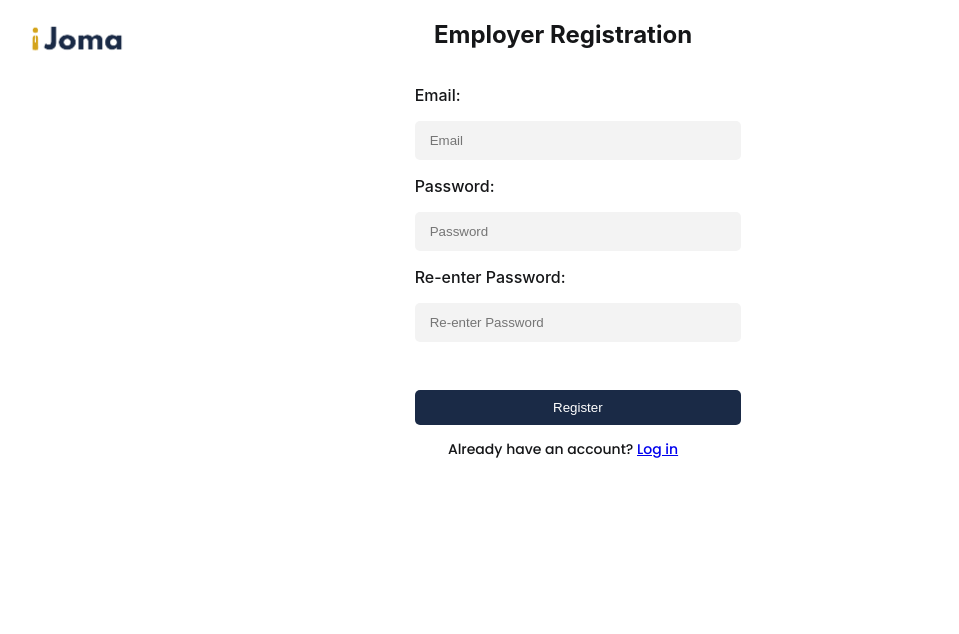
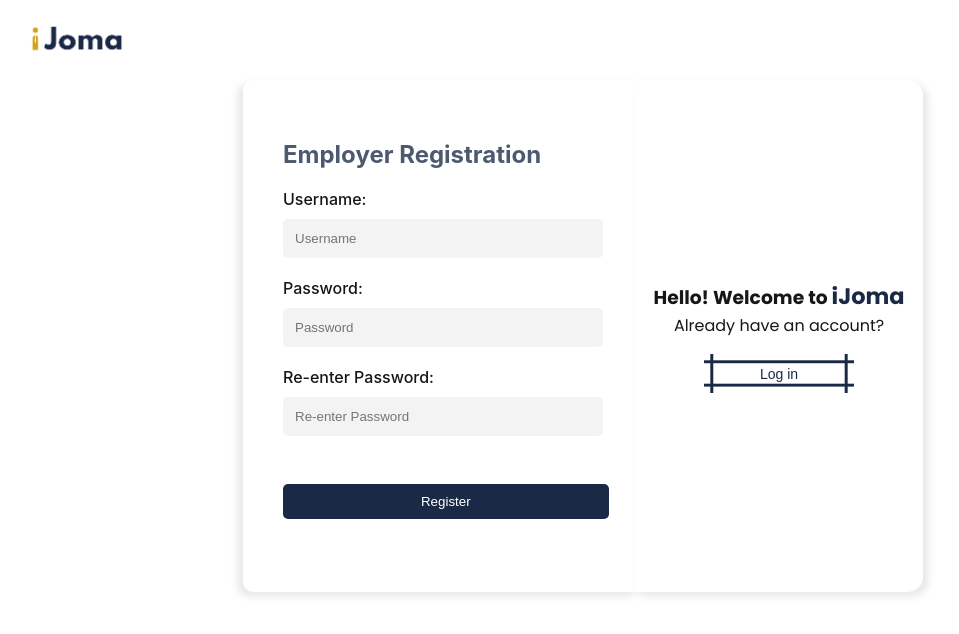
Before and after one commit to iJomaCoding/ijomaa, a React (Vite) app: page /employer in a window 1280 px wide. Shown: the top 634 px of the page, without its empty margins (77-1036 px from the left). Built offline with nearby package versions, Linux system fonts and the light colour scheme; the HTML template or start-up script is replaced by a standard one.

Commit message:
Updated some styles

```diff
--- a/src/components/Hero/Footer.jsx
+++ b/src/components/Hero/Footer.jsx
@@ -1,12 +1,13 @@
 import React from "react";
 import styles from "./Footer.module.css";
+import ijomalogo from "../../assets/logo/ijoma2_light.png";
 
 const Footer = () => {
   return (
     <footer className={styles.footerContainer}>
       <div className={styles.footerContent}>
         <div className={styles.logoSection}>
-          <h2>iJoma</h2>
+          <img src={ijomalogo} alt="iJoma" />
         </div>
         <div className={styles.linkSection}>
           <a href="/about">About Us</a>
--- a/src/components/Hero/Footer.module.css
+++ b/src/components/Hero/Footer.module.css
@@ -18,6 +18,12 @@
   flex: 1;
   font-size: 1.5em;
   font-weight: bold;
+}
+
+.logoSection img {
+  width: 280px;
+  height: 100px;
+  object-fit: cover;
 }
 
 .linkSection {
--- a/src/components/Hero/Header.module.css
+++ b/src/components/Hero/Header.module.css
@@ -87,3 +87,7 @@
   text-decoration: none;
   margin-right: 150px;
 }
+
+.rightSection a:hover {
+  color: #2f64b8;
+}
--- a/src/components/Hero/Landingpage.module.css
+++ b/src/components/Hero/Landingpage.module.css
@@ -6,8 +6,12 @@
   display: flex;
   justify-content: center;
   align-items: center;
-  font-size: 2em;
+  font-size: 3em;
   color: var(--darkblue);
+}
+.featuredName p {
+  margin: 20px 0 20px 0;
+  font-weight: 600;
 }
 
 .subtitle {
@@ -16,8 +20,8 @@
   align-items: center;
   font-size: 1.2em;
   color: var(--darkblue);
-  margin-top: -30px;
-  margin-bottom: -25px;
+  margin-top: -20px;
+  margin-bottom: -20px;
 }
 
 .typeText {
@@ -28,7 +32,7 @@
 
 .registerNavContainer {
   width: 100%;
-  height: 33.9rem;
+  height: 33rem;
   display: flex;
 }
 
@@ -58,16 +62,16 @@
 
 .card button {
   background: var(--darkblue);
-  border: none;
+  border: 1px solid white;
   color: white;
   padding: 10px 20px;
-  border-radius: 5px;
+  border-radius: 7px;
   cursor: pointer;
   font-weight: 600;
 }
 
 .card button:hover {
-  opacity: 0.9;
+  background-color: #23395dde;
 }
 
 .card .caption {
--- a/src/components/Login/EmployerLogin.jsx
+++ b/src/components/Login/EmployerLogin.jsx
@@ -5,7 +5,7 @@ const EmployerLogin = () => {
   return (
     <div>
       <div className={styles.infield}>
-        <input type="email" placeholder="Email" required />
+        <input type="username" placeholder="Username" required />
         <label></label>
       </div>
       <div className={styles.infield}>
--- a/src/components/Login/JobseekerLogin.jsx
+++ b/src/components/Login/JobseekerLogin.jsx
@@ -6,7 +6,7 @@ const JobseekerLogin = () => {
   return (
     <div>
       <div className={styles.infield}>
-        <input type="email" placeholder="Email" required />
+        <input type="username" placeholder="Username" required />
         <label></label>
       </div>
       <div className={styles.infield}>
--- a/src/components/Login/Login.jsx
+++ b/src/components/Login/Login.jsx
@@ -27,13 +27,15 @@ const Login = () => {
       >
         <div className={styles.loginSection}>
           <div className={styles.jobseekerLogin}>
-            <h2>Jobseeker Login</h2>
+            <span>Jobseeker</span>
+            <h2>Log in. Unlock opportunities.</h2>
             <form>
               <JobseekerLogin />
             </form>
           </div>
           <div className={styles.employerLogin}>
-            <h2>Employer Login</h2>
+            <span>Employer</span>
+            <h2>Log in. Find top talent.</h2>
             <form>
               <EmployerLogin />
             </form>
--- a/src/components/Login/slideLogin.module.css
+++ b/src/components/Login/slideLogin.module.css
@@ -42,10 +42,20 @@
   transition: transform 0.8s ease-in-out, opacity 0.8s ease-in-out;
 }
 
+.jobseekerLogin span,
+.employerLogin span {
+  position: absolute;
+  top: 10px;
+  color: rgba(128, 128, 128, 0.773);
+  font-size: 13px;
+}
+
 .jobseekerLogin h2,
 .employerLogin h2 {
   position: absolute;
   top: 90px;
+  font-size: 16px;
+  font-weight: 500;
 }
 
 .jobseekerLogin form,
@@ -56,14 +66,18 @@
 
 /* Specific Positioning */
 .jobseekerLogin h2 {
-  left: 30px;
+  left: 80px;
 }
 .jobseekerLogin form {
   left: 30px;
 }
 
+.jobseekerLogin span {
+  left: 30px;
+}
+
 .employerLogin h2 {
-  right: 215px;
+  right: 160px;
 }
 .employerLogin form {
   right: 105px;
--- a/src/components/Register/EmployerReg.jsx
+++ b/src/components/Register/EmployerReg.jsx
@@ -3,16 +3,18 @@ import styles from "./EmployerReg.module.css";
 import { Link } from "react-router-dom";
 import ijomaLogo from "../../assets/logo/ijoma2_dark.png";
 
-const EmployerReg = () => {
+const JobseekerReg = () => {
   return (
     <div className={styles.container}>
       <Link to="/">
         <img className={styles.logo} src={ijomaLogo} alt="iJoma" />
       </Link>
+
+      <div className={styles.registerCon}>
         <h2>Employer Registration</h2>
         <form>
-        <p>Email:</p>
-        <input type="email" placeholder="Email" required />
+          <p>Username:</p>
+          <input type="" placeholder="Username" required />
           <p>Password:</p>
           <input type="password" placeholder="Password" required />
           <p>Re-enter Password:</p>
@@ -21,13 +23,20 @@ const EmployerReg = () => {
             Register
           </button>
         </form>
-      <div className={styles.footer}>
-        <p>
-          Already have an account? <Link to="/login">Log in</Link>
-        </p>
+        <div className={styles.sideContainer}>
+          <h3>
+            Hello! Welcome to <span>iJoma</span>
+          </h3>
+          <p>Already have an account?</p>
+          <Link to="/login">
+            <button className={styles.button89} type="button">
+              Log in
+            </button>
+          </Link>
+        </div>
       </div>
     </div>
   );
 };
 
-export default EmployerReg;
+export default JobseekerReg;
--- a/src/components/Register/EmployerReg.module.css
+++ b/src/components/Register/EmployerReg.module.css
@@ -14,8 +14,56 @@
   top: 13px;
 }
 
-.container p {
+.registerCon {
+  margin-top: 5rem;
+  position: relative;
+  width: 20rem;
+  height: 27rem;
+  background: #ffffff;
+  box-shadow: -5px 4px 8px rgba(0, 0, 0, 0.1);
+  border-radius: 10px;
+  padding: 40px;
+  transform: translateX(-30%);
+}
+
+.registerCon h2 {
+  color: #1a2a46c7;
+}
+
+.registerCon form {
+  margin-right: 1.5rem;
+}
+
+.registerCon p {
   font-weight: 500;
+  margin-top: 20px;
+  margin-bottom: 0;
+}
+
+/* Define keyframes for the border animation */
+@keyframes border-animation {
+  0% {
+    border-color: transparent;
+  }
+  100% {
+    border-color: #1a2a46;
+  }
+}
+
+.registerCon input {
+  width: 100%;
+  padding: 10px;
+  margin-top: 10px;
+  border: 2px solid transparent;
+  border-radius: 5px;
+  transition: border-color 0.3s ease, box-shadow 0.3s ease;
+  outline: none;
+}
+
+.registerCon input:focus {
+  border-color: #1a2a46;
+  box-shadow: 0 0 10px rgba(26, 42, 70, 0.3);
+  animation: border-animation 0.6s forwards;
 }
 
 .regBtn {
@@ -34,9 +82,75 @@
   background: #23395dde;
 }
 
-.footer {
+.sideContainer {
+  background: #ffff;
+  box-shadow: 5px 4px 8px rgba(0, 0, 0, 0.1);
+  width: 18rem;
+  height: 32rem;
+  position: absolute;
+  right: -70%;
+  top: 0;
+  display: flex;
+  flex-direction: column;
+  justify-content: center;
+  align-items: center;
+  border-top-right-radius: 15px;
+  border-bottom-right-radius: 15px;
+  border: none;
+}
+
+.sideContainer p,
+h3 {
+  margin: 0;
   font-family: "Poppins", sans-serif;
-  font-weight: 200;
-  font-style: normal;
+}
+.sideContainer p {
+  font-weight: 400;
+  font-size: 14;
+}
+.sideContainer span {
+  color: #1a2a46;
+  font-size: larger;
+}
+
+/* CSS */
+.button89 {
+  --b: 3px; /* border thickness */
+  --s: 0.45em; /* size of the corner */
+  --color: #1a2a46;
+  width: 150px;
+  margin-top: 1rem;
+  padding: calc(0.4em + var(--s)) calc(0.7em + var(--s));
+  color: var(--color);
+  --_p: var(--s);
+  background: conic-gradient(
+      from 90deg at var(--b) var(--b),
+      #0000 90deg,
+      var(--color) 0
+    )
+    var(--_p) var(--_p) / calc(100% - var(--b) - 2 * var(--_p))
+    calc(100% - var(--b) - 2 * var(--_p));
+  transition: 0.3s linear, color 0s, background-color 0s;
+  outline: var(--b) solid #0000;
+  outline-offset: 0.6em;
   font-size: 14px;
+
+  border: 0;
+
+  user-select: none;
+  -webkit-user-select: none;
+  touch-action: manipulation;
 }
+
+.button89:hover,
+.button89:focus-visible {
+  --_p: 0px;
+  outline-color: var(--color);
+  outline-offset: 0.05em;
+  background-color: white;
+}
+
+.button89:active {
+  background: var(--color);
+  color: #fff;
+}
--- a/src/components/Register/JobseekerReg.jsx
+++ b/src/components/Register/JobseekerReg.jsx
@@ -13,8 +13,8 @@ const JobseekerReg = () => {
       <div className={styles.registerCon}>
         <h2>Jobseeker Registration</h2>
         <form>
-          <p>Email:</p>
-          <input type="email" placeholder="Email" required />
+          <p>Username:</p>
+          <input type="" placeholder="Username" required />
           <p>Password:</p>
           <input type="password" placeholder="Password" required />
           <p>Re-enter Password:</p>
--- a/src/components/Register/JobseekerReg.module.css
+++ b/src/components/Register/JobseekerReg.module.css
@@ -26,12 +26,18 @@
   transform: translateX(-30%);
 }
 
+.registerCon h2 {
+  color: #1a2a46c7;
+}
+
 .registerCon form {
   margin-right: 1.5rem;
 }
 
 .registerCon p {
   font-weight: 500;
+  margin-top: 20px;
+  margin-bottom: 0;
 }
 
 /* Define keyframes for the border animation */
```
Lines whose indentation alone changed are shown as unchanged.
